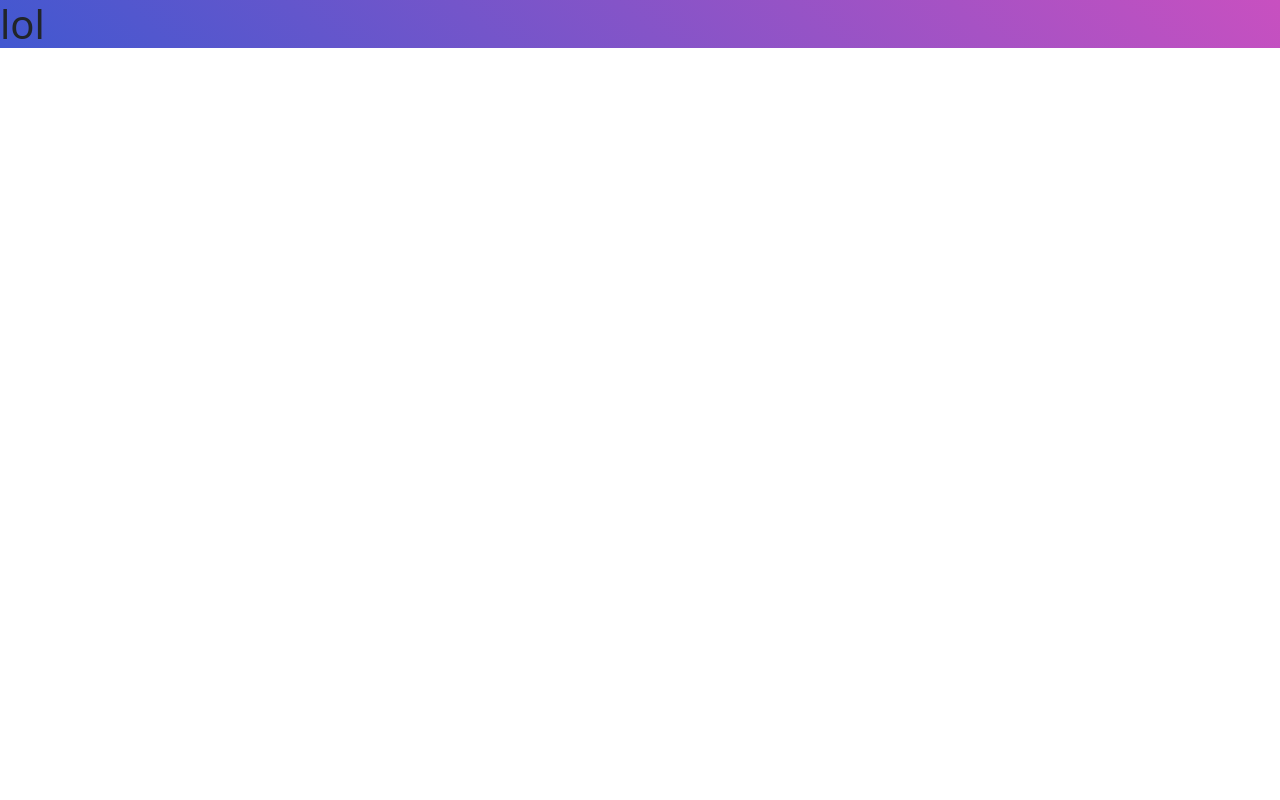
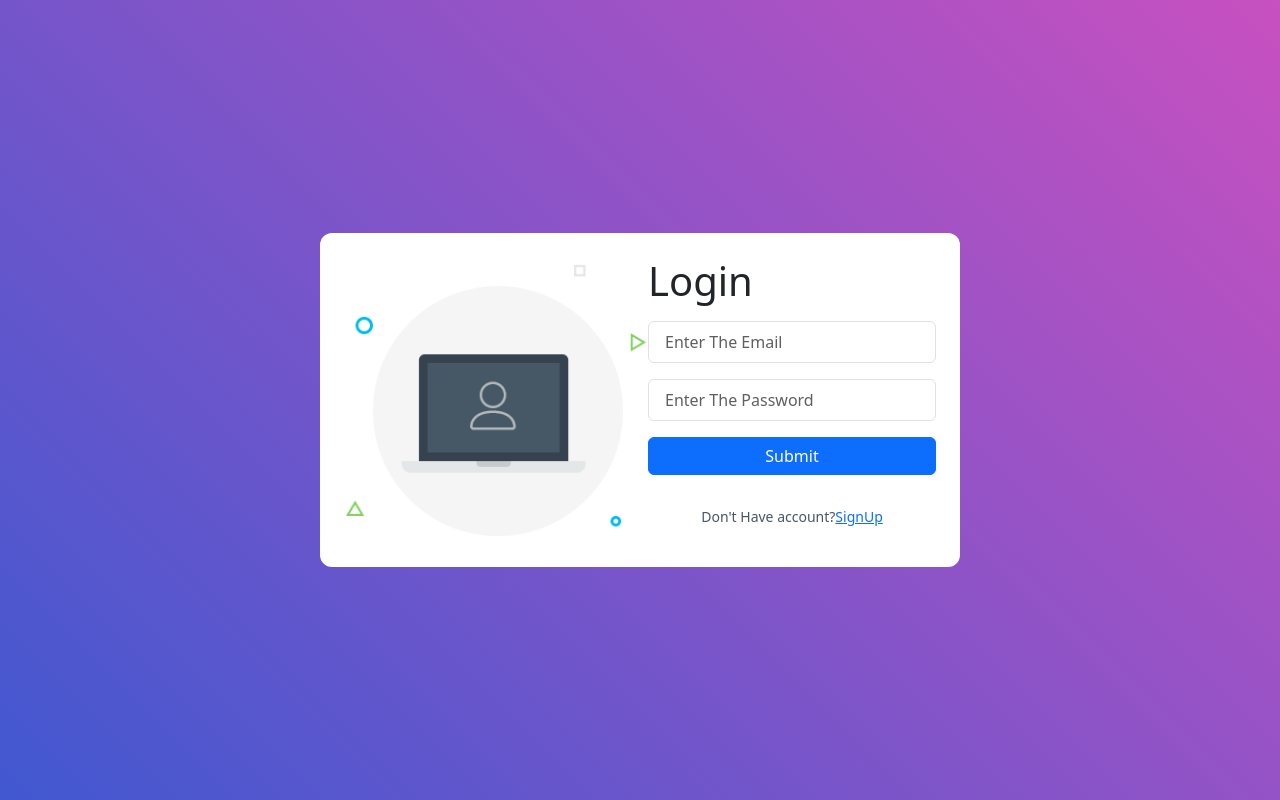
Before and after one commit to Codeboy16/hahProject, a React (Vite) app: page /login in a window 1280 px wide. Built offline with nearby package versions, Linux system fonts and the light colour scheme.

Commit message:
Login Page Added

```diff
--- a/src/pages/Login.jsx
+++ b/src/pages/Login.jsx
@@ -1,9 +1,33 @@
-import React from 'react'
-
+import React,{useEffect} from 'react'
+import { Link } from 'react-router-dom'
+import logo from "../../public/images/logo.png"
 function Login() {
+  useEffect(() => {
+    document.title = "Login";
+  }, [])
   return (
-    <div className='bgColor h-full w-full'>
-       <h1>lol</h1>
+    <div className='bgColor h-screen w-full flex justify-center items-center'>
+       <div className='bg-white rounded-xl w-96 md:w-1/2 m-auto my-auto mt-20 flex justify-around p-4'>
+        <div className='my-auto hidden lg:flex'>
+          <img src={logo} className='my-auto hidden lg:flex'/>
+        </div>
+        <div className=''>
+          <h1 className='text-2xl font-bold'>Login</h1>
+          <form method='POST' className='flex flex-col'>
+             <input type="email" name="email" placeholder='Enter The Email ' className='w-72 border my-2 rounded-md px-3 py-2 text-2xl text-black' required/>
+              <input type="password" name="password" placeholder='Enter The Password ' className='w-72 border my-2 rounded-md px-3 py-2 text-2xl text-black' required/>
+              <button className='btn btn-primary my-2'>Submit</button>
+          </form>
+          <div className='text-center mt-6'>
+          <p className='text-gray-600 text-sm'>
+            Don't Have account?
+            <Link to='/signup' className='text-blue-600 hover:underline'>
+               SignUp
+            </Link>
+          </p>
+        </div>
+        </div>
+       </div>
     </div>
   )
 }
```
Also changed, not shown: src/pages/SignUp.jsx (+0 -18 lines).
